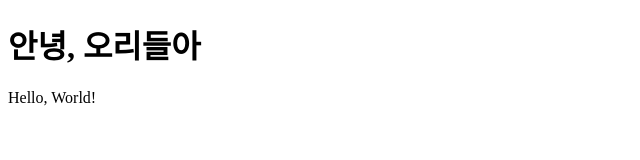
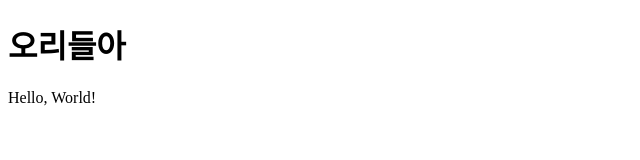
Before and after one commit to boostcampwm2023/iOS10-OpenList, a plain HTML site: page app/index.html in a window 1280 px wide. Shown: the whole page, without its empty margins (0-640 px from the left). Drawn offline with Linux system fonts and the light colour scheme.

Commit message:
Update index.html

```diff
--- a/app/index.html
+++ b/app/index.html
@@ -7,7 +7,7 @@
 	<title>Portfolio</title>
 </head>
 <body>
-  <h1>안녕, 오리들아</h1>
+  <h1>오리들아</h1>
   <p>Hello, World!</p>
 </body>
 </html>
```
